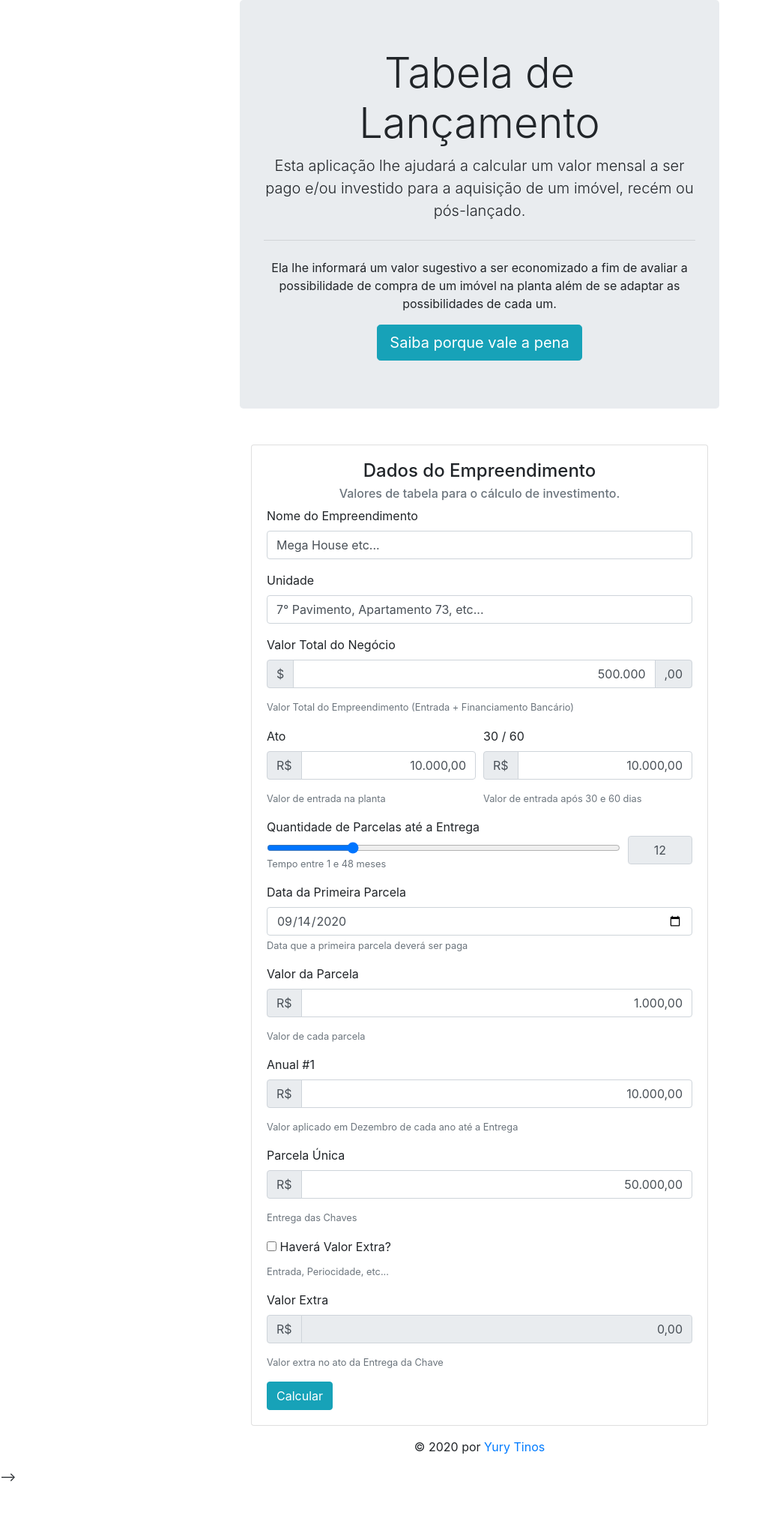
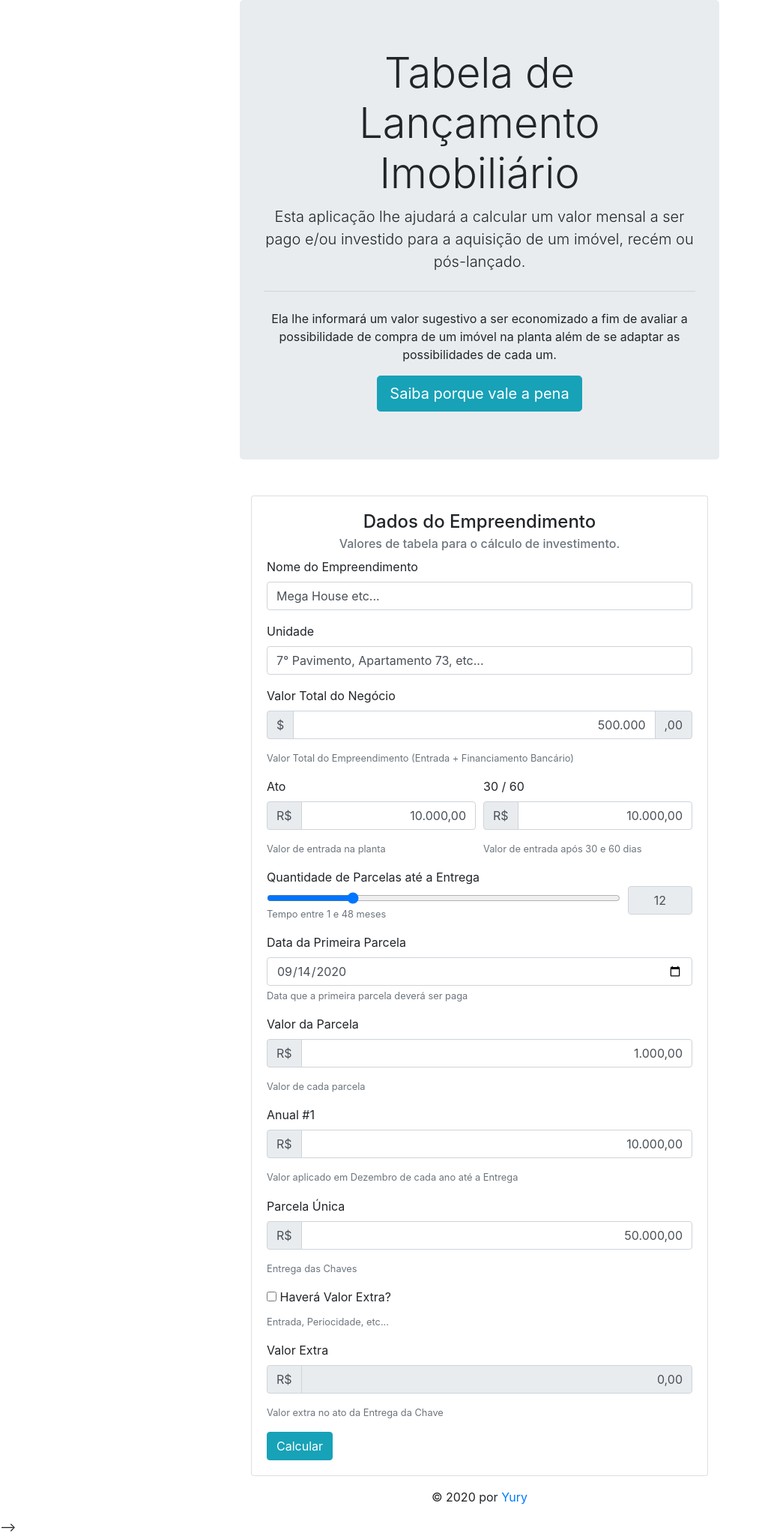
Before and after one commit to YuryTinos/tabela-lancamento-imobiliario, a website built with webpack: page src/templates/index.html in a window 1280 px wide. Shown: the whole page at 75% size, without its empty margins (0-1021 px from the left). Before the commit the page ends 1982 px from the top, so only its background shows below. Built offline with nearby package versions, Linux system fonts and the light colour scheme.

Commit message:
Release 1

```diff
--- a/src/templates/index.html
+++ b/src/templates/index.html
@@ -4,17 +4,13 @@
     <!-- Required meta tags -->
     <meta charset="utf-8">
     <meta name="viewport" content="width=device-width, initial-scale=1, shrink-to-fit=no">
-
-    <!-- Bootstrap CSS -->
-    <!-- <link rel="stylesheet" href="https://stackpath.bootstrapcdn.com/bootstrap/4.5.2/css/bootstrap.min.css" integrity="sha384-JcKb8q3iqJ61gNV9KGb8thSsNjpSL0n8PARn9HuZOnIxN0hoP+VmmDGMN5t9UJ0Z" crossorigin="anonymous"> -->
-
-    <title>Calculadora de Financiamento</title>
+    <title>Tabela de Lançamento Imobiliário</title>
   </head>
   <body>
     <div class="container-fluid">
       <div class="row justify-content-center text-center">
         <div class="jumbotron col-md-6 col-lg-6">
-          <h1 class="display-4">Tabela de Lançamento</h1>
+          <h1 class="display-4">Tabela de Lançamento Imobiliário</h1>
           <p class="lead">Esta aplicação lhe ajudará a calcular um valor mensal a ser pago e/ou investido para a aquisição de um imóvel, recém ou pós-lançado. </p>
           <hr class="my-4">
           <p>Ela lhe informará um valor sugestivo a ser economizado a fim de avaliar a possibilidade de compra de um imóvel na planta além de se adaptar as possibilidades de cada um.</p>
@@ -276,13 +272,16 @@
       </div>
 
       <footer class="row justify-content-center">
-        <p>© 2020 por <span class="text-primary">Yury Tinos</span></p>
+        <p>
+          © 2020 por <a class="text-primary"
+          data-toggle="tooltip" data-placement="top" data-html=true
+          title="<p>Se voc&ecirc;&nbsp;tem alguma cr&iacute;tica, d&uacute;vida,&nbsp;elogio ou sugest&atilde;o, entre em contato atrav&eacute;s do e-mail <span class='text-primary'>yury.tinos@gmail.com</span></p>"
+          href='mailto:yu.ry.tp@zohomail.com'>Yury</a>
+        </p>
       </div>
     </div>
     <!-- Não consegui importar com Webpack -->
     <script src="https://polyfill.io/v3/polyfill.min.js?features=es6"></script>
     <script id="MathJax-script" async src="https://cdn.jsdelivr.net/npm/mathjax@3/es5/tex-mml-chtml.js"></script> -->
-
-    <script src="dist/bundle.js"></script>
   </body>
 </html>
```
Also changed, not shown: dist/index.html, 1 other file.
